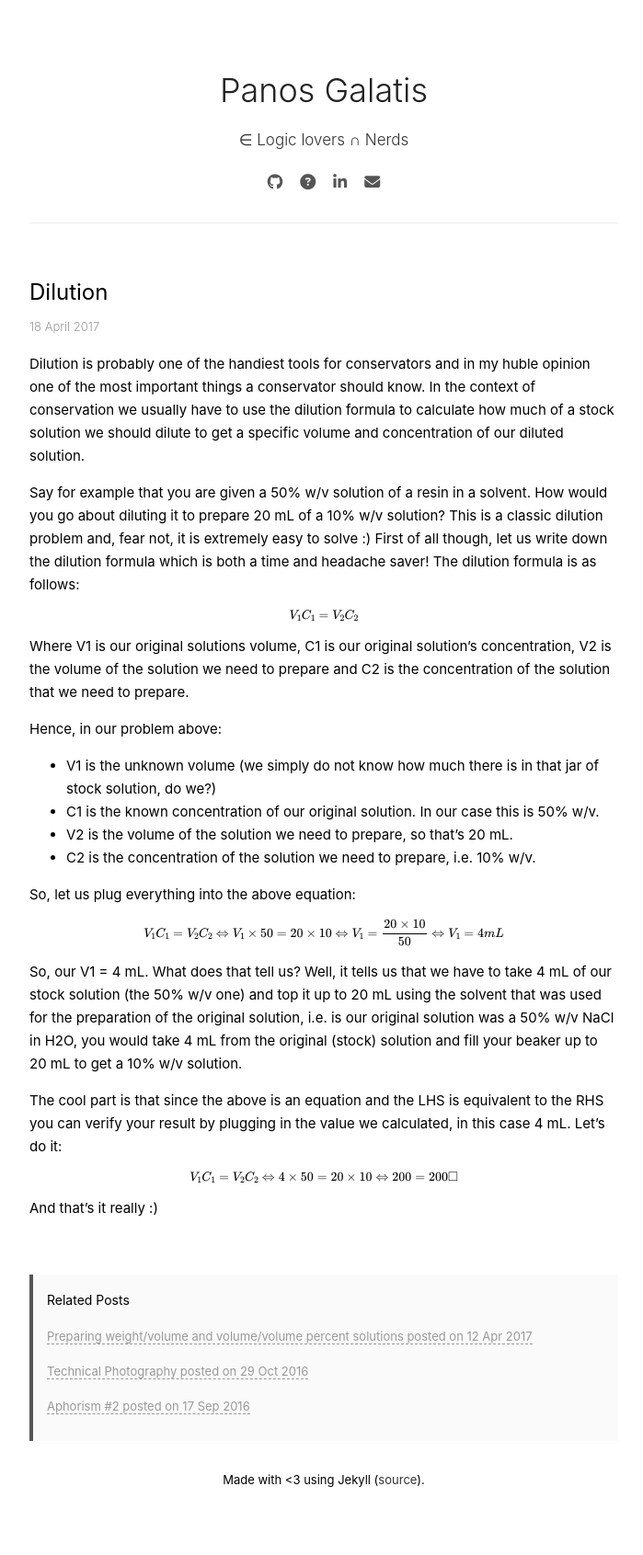
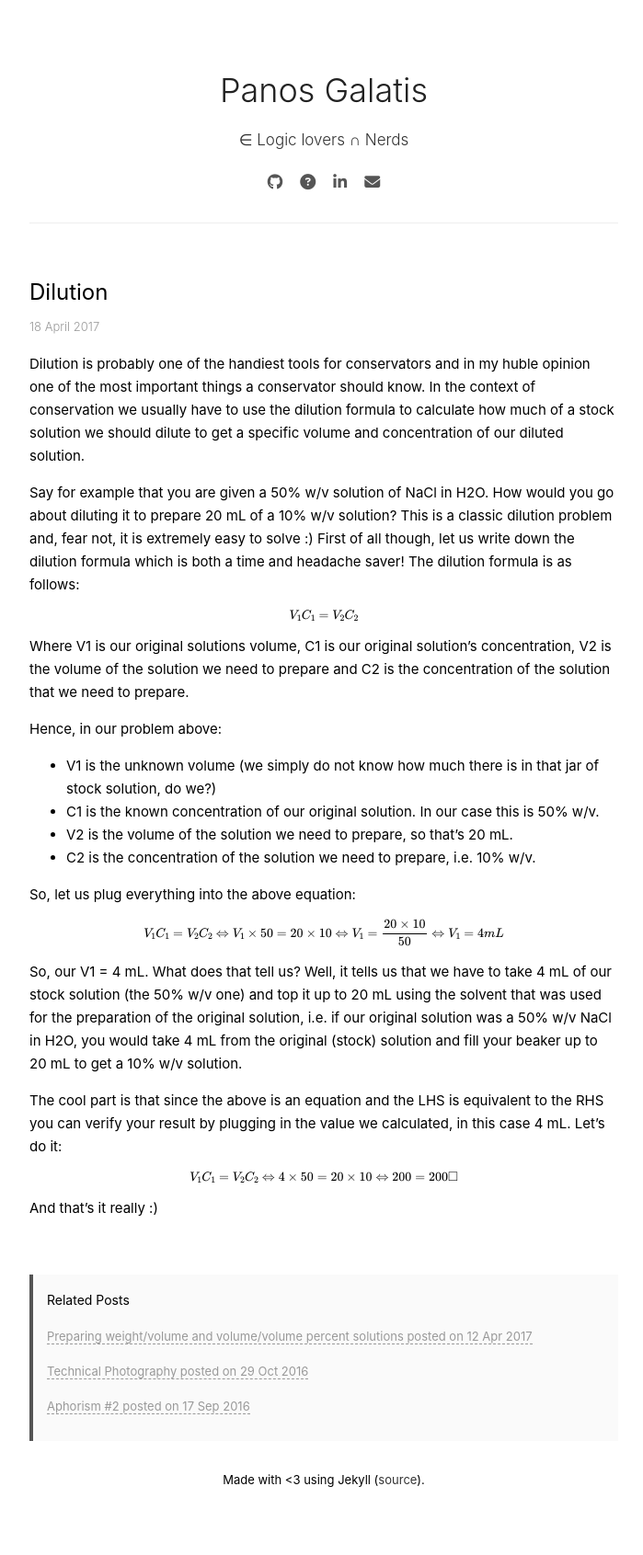
Before and after one commit to pgalatis/pgalatis.github.io, a Jekyll site: the page built from _posts/2017-04-18-dilution.md, in a window 1280 px wide. Shown: the whole page at 92% size, without its empty margins (288-987 px from the left). Built offline with Jekyll 4.4.1, drawn with Linux system fonts in a browser that asks for light colours; nearby versions of some CDN libraries; formulas are drawn with MathJax 3.

Commit message:
Update 2017-04-18-dilution.md

```diff
--- a/_posts/2017-04-18-dilution.md
+++ b/_posts/2017-04-18-dilution.md
@@ -8,7 +8,7 @@ Dilution is probably one of the handiest tools for conservators and in my huble
 In the context of conservation we usually have to use the dilution formula to calculate how much of a stock solution we should dilute
 to get a specific volume and concentration of our diluted solution.
 
-Say for example that you are given a 50% w/v solution of a resin in a solvent. How would you go about diluting it to prepare 20 mL of a 10% w/v solution? This is
+Say for example that you are given a 50% w/v solution of NaCl in H2O. How would you go about diluting it to prepare 20 mL of a 10% w/v solution? This is
 a classic dilution problem and, fear not, it is extremely easy to solve :) First of all though, let us write down the dilution formula which is both a time and headache saver!
 The dilution formula is as follows:
 
@@ -41,7 +41,7 @@ V_1 = 4 mL
 $$
 
 So, our V1 = 4 mL. What does that tell us? Well, it tells us that we have to take 4 mL of our stock solution (the 50% w/v one) and
-top it up to 20 mL using the solvent that was used for the preparation of the original solution, i.e. is our original solution was
+top it up to 20 mL using the solvent that was used for the preparation of the original solution, i.e. if our original solution was
 a 50% w/v NaCl in H2O, you would take 4 mL from the original (stock) solution and fill your beaker up to 20 mL to get a 10% w/v solution.
 
 The cool part is that since the above is an equation and the LHS is equivalent to the RHS you can verify your result by plugging in the value we calculated, in this case 4 mL. Let's do it:
```
